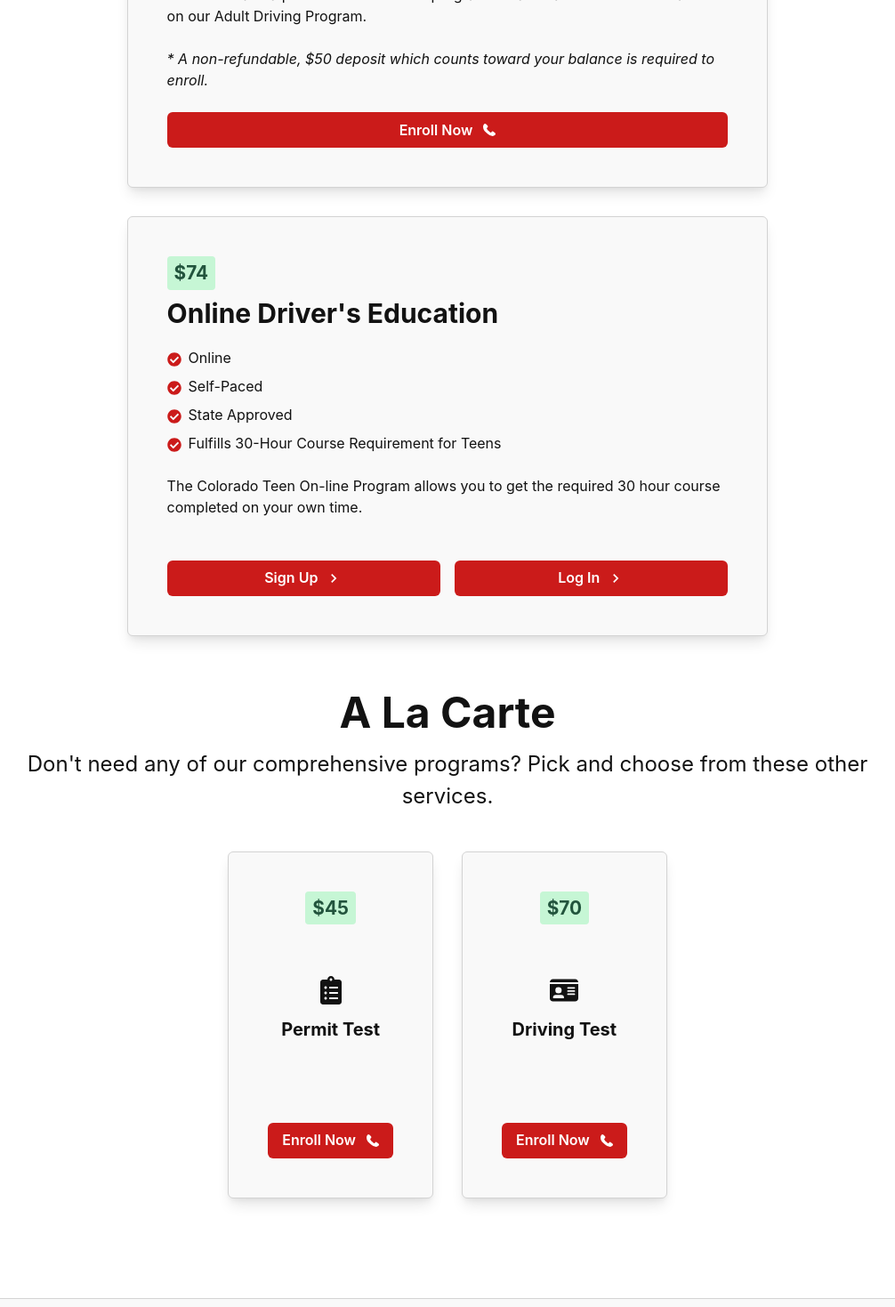
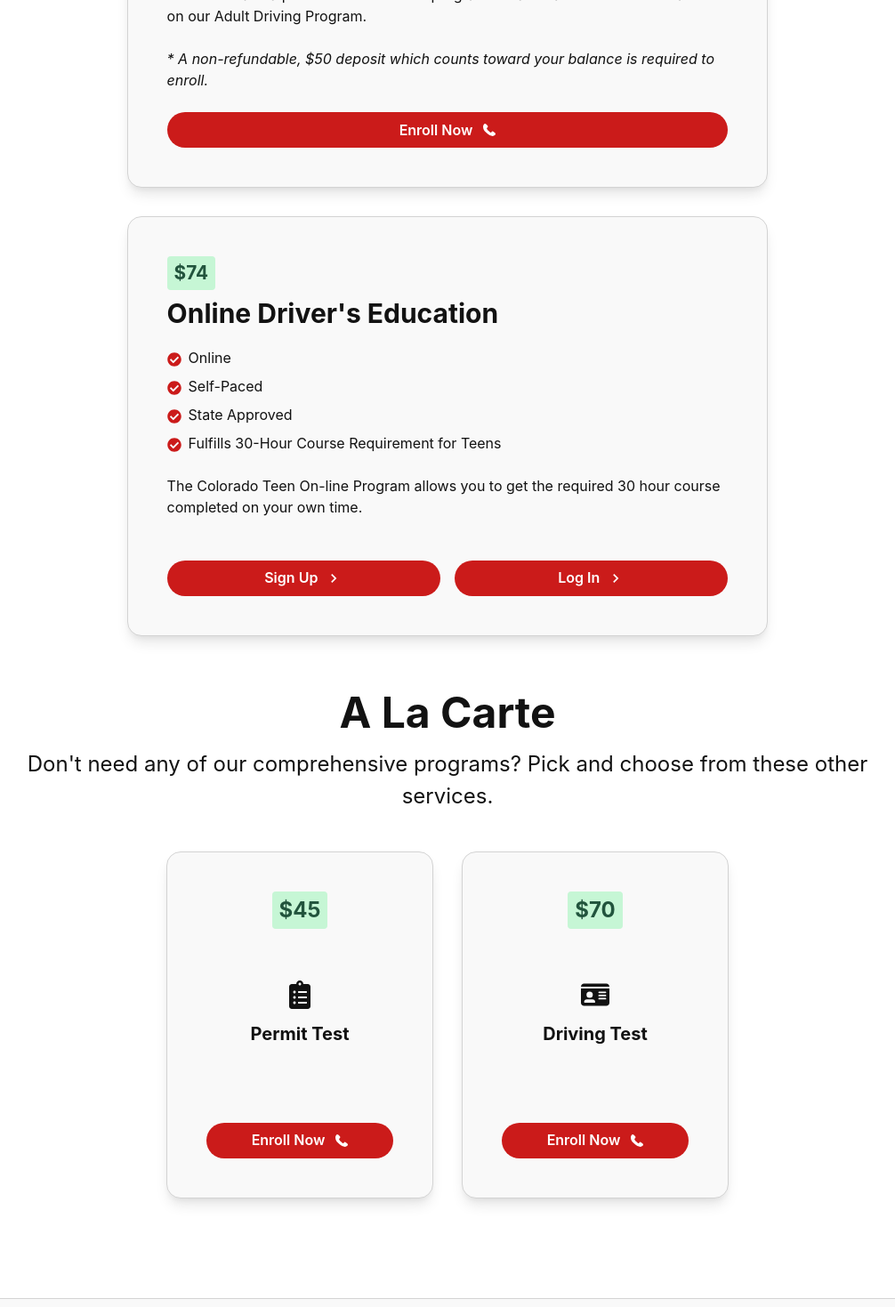
Before and after one commit to KyleRobison15/drive-right-academy, a React (Vite) app: page /programs in a window 1280 px wide. Shown: the part 1160-2629 px from the top of the page at 89% size, without its empty margins (137-1143 px from the left). Built offline with nearby package versions, Linux system fonts and the light colour scheme.

Commit message:
Update border radius style for site buttons and cards

```diff
--- a/src/components/AlaCarteCard.tsx
+++ b/src/components/AlaCarteCard.tsx
@@ -20,7 +20,15 @@ const AlaCarteCard = ({ alaCarte }: Props) => {
   const { label, aria, price, icon } = alaCarte;
 
   return (
-    <Card boxShadow="lg" variant="outline" p="24px" h="390px" bg="gray.50">
+    <Card
+      boxShadow="lg"
+      variant="outline"
+      p="24px"
+      h="390px"
+      minW="300px"
+      bg="gray.50"
+      borderRadius="2xl"
+    >
       <CardHeader>
         <Flex justifyContent="center">
           {price && (
@@ -29,7 +37,7 @@ const AlaCarteCard = ({ alaCarte }: Props) => {
               py="3px"
               mb="8px"
               colorScheme="green"
-              fontSize="1.3rem"
+              fontSize="1.5rem"
               borderRadius="4px"
             >
               {price}
--- a/src/components/ContactButton.tsx
+++ b/src/components/ContactButton.tsx
@@ -12,6 +12,7 @@ const ContactButton = () => {
         size={["sm", "sm", "sm", "md"]}
         variant="solid"
         p="12px"
+        borderRadius="full"
       >
         (719) 200-9298
       </Button>
--- a/src/components/EnrollNowButton.tsx
+++ b/src/components/EnrollNowButton.tsx
@@ -16,6 +16,7 @@ const EnrollNowButton = () => {
         variant="solid"
         colorScheme={componentColorScheme}
         rightIcon={<PhoneIcon boxSize="14px" ml="4px" />}
+        borderRadius="full"
       >
         Enroll Now
       </Button>
--- a/src/components/NavBar/NavBar.tsx
+++ b/src/components/NavBar/NavBar.tsx
@@ -22,7 +22,11 @@ const NavBar = () => {
       </HStack>
       <HStack justify="space-evenly" flex="1">
         <Link to={"/"}>
-          <Button fontSize={navLinkFontSizes} variant={getButtonVariant("/")}>
+          <Button
+            fontSize={navLinkFontSizes}
+            variant={getButtonVariant("/")}
+            borderRadius="full"
+          >
             Home
           </Button>
         </Link>
@@ -30,6 +34,7 @@ const NavBar = () => {
           <Button
             fontSize={navLinkFontSizes}
             variant={getButtonVariant("/programs")}
+            borderRadius="full"
           >
             Programs
           </Button>
@@ -38,6 +43,7 @@ const NavBar = () => {
           <Button
             fontSize={navLinkFontSizes}
             variant={getButtonVariant("/about")}
+            borderRadius="full"
           >
             About
           </Button>
@@ -46,6 +52,7 @@ const NavBar = () => {
           <Button
             fontSize={navLinkFontSizes}
             variant={getButtonVariant("/contact")}
+            borderRadius="full"
           >
             Contact
           </Button>
--- a/src/components/ProgramCard.tsx
+++ b/src/components/ProgramCard.tsx
@@ -42,6 +42,7 @@ const ProgramCard = ({ program }: Props) => {
             variant="solid"
             colorScheme={componentColorScheme}
             rightIcon={<ChevronRightIcon boxSize="20px" />}
+            borderRadius="full"
           >
             {link.label}
           </Button>
@@ -71,7 +72,13 @@ const ProgramCard = ({ program }: Props) => {
   };
 
   return (
-    <Card boxShadow="lg" variant="outline" p="24px" bg="gray.50">
+    <Card
+      boxShadow="lg"
+      variant="outline"
+      p="24px"
+      bg="gray.50"
+      borderRadius="2xl"
+    >
       <CardHeader pb={0}>
         {program.price && (
           <Badge
@@ -103,7 +110,9 @@ const ProgramCard = ({ program }: Props) => {
           {program.description}
         </Text>
         <Box mt="24px">{renderProgramAccordionItems()}</Box>
-        <Text mt="12px" fontStyle="italic">{program.footerText}</Text>
+        <Text mt="12px" fontStyle="italic">
+          {program.footerText}
+        </Text>
       </CardBody>
       <CardFooter
         justify="space-between"
--- a/src/routes/Home.tsx
+++ b/src/routes/Home.tsx
@@ -59,6 +59,7 @@ const Home = () => {
               colorScheme={componentColorScheme}
               mt="24px"
               rightIcon={<PhoneIcon boxSize="14px" ml="4px" />}
+              borderRadius="full"
             >
               Call Now to Enroll
             </Button>
```
Also changed, not shown: src/components/Feature.tsx (+1 -0 lines).
